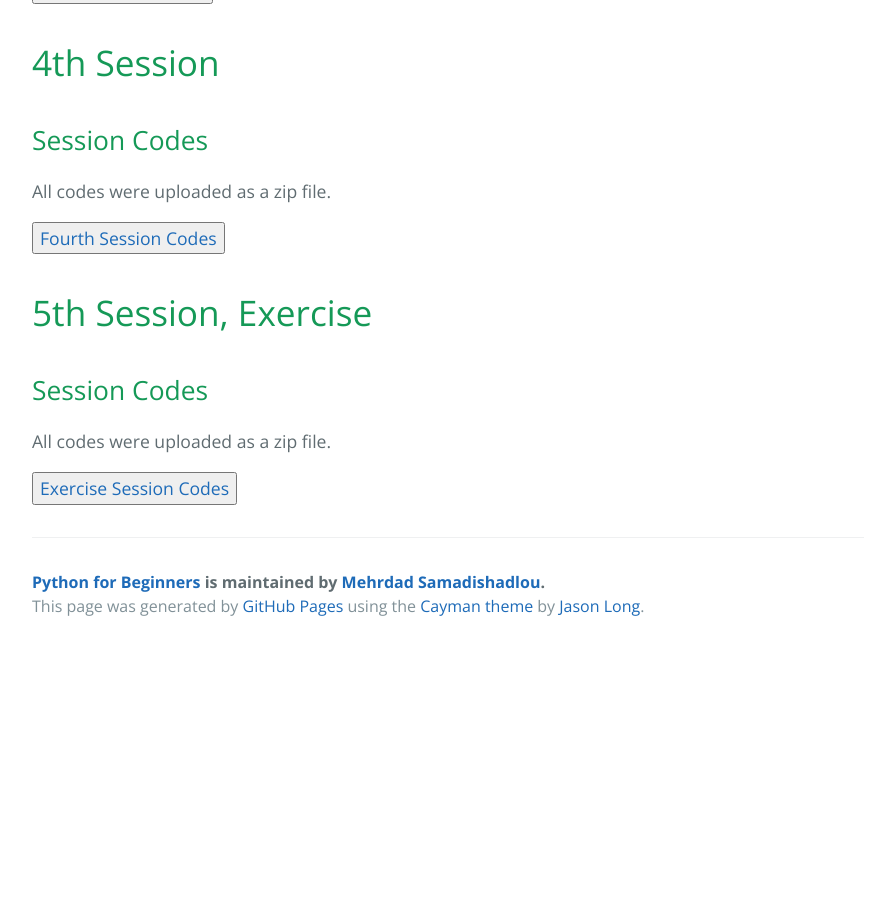
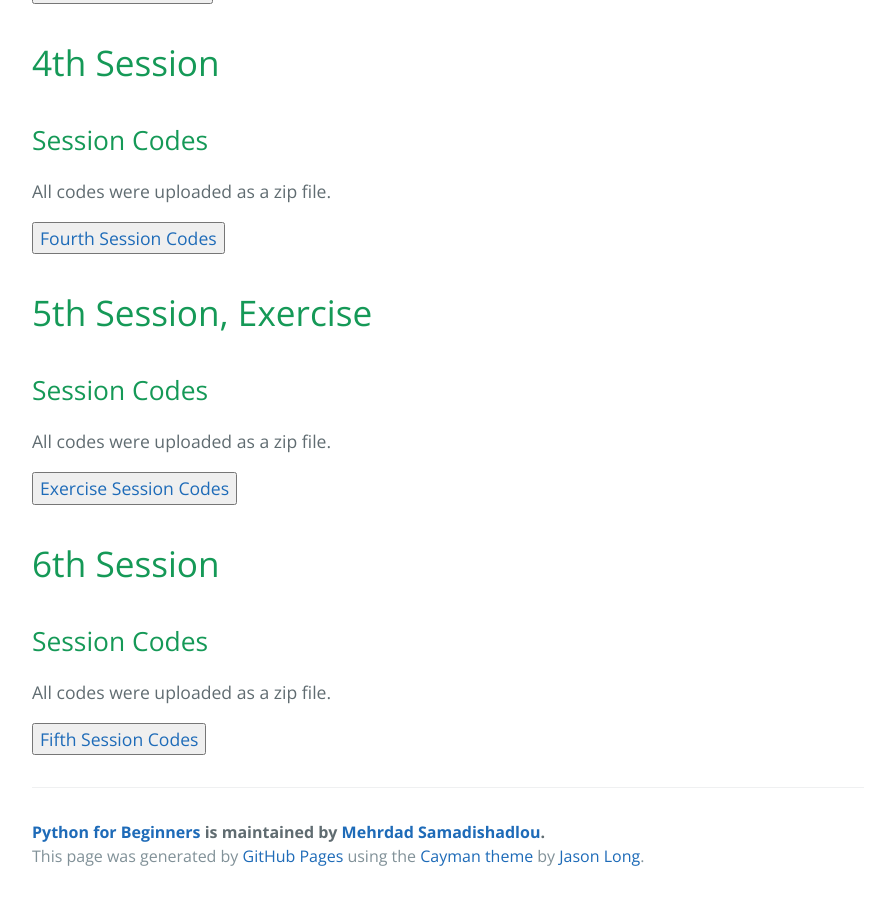
Before and after one commit to MehrdadSamadishadlou/Python_for_Beginners, a Jekyll site: the page built from materials.md, in a window 1280 px wide and 900 px high, scrolled down 2595 px. Shown: the whole window, without its empty margins (192-1087 px from the left). Built offline with Jekyll 4.4.1, drawn with Linux system fonts in a browser that asks for light colours; before the commit the page ends 3245 px from its top, so only the background shows below that; part of the change alters nothing that is shown.

Commit message:
Adding session 6 codes

```diff
--- a/materials.md
+++ b/materials.md
@@ -109,16 +109,16 @@ All codes were uploaded as a zip file.
 
 <a href="https://drive.google.com/file/d/1_XOIWo-rsur4W8Vr-s-AkZB-E-B3axr5/view?usp=drive_link" target="_blank"><button>Exercise Session Codes</button></a>
 
-<!--
-# 5. Fifth Session
+
+# 6th Session
 
 ## Session Codes
 
 All codes were uploaded as a zip file.
 
-<a href="https://drive.google.com/file/d/13SmeEwNbadLpAQczNpXRSYRiaC-EAQAt/view?usp=sharing" target="_blank"><button>Fifth Session Codes</button></a> <a href="https://drive.google.com/file/d/1p1IQmkMpvH7VeDPqvaD4_S4s-0x-6MbF/view?usp=sharing" target="_blank"><button>Mr. Ahmadian's notes</button></a>
+<a href="https://drive.google.com/file/d/1_XbtaWdG72lyclOQBaUJEkDRLgQ94raA/view?usp=drive_link" target="_blank"><button>Fifth Session Codes</button></a>
 
-
+<!--
 # 6. Sixth Session
 
 ## Session Codes
```
